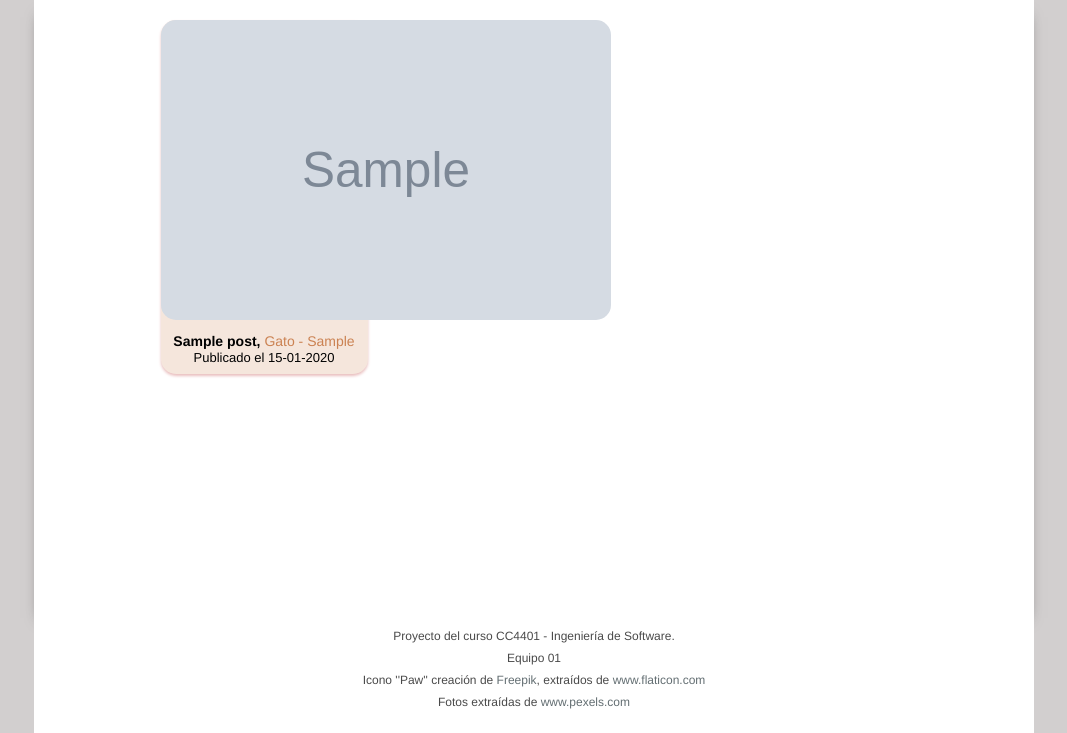
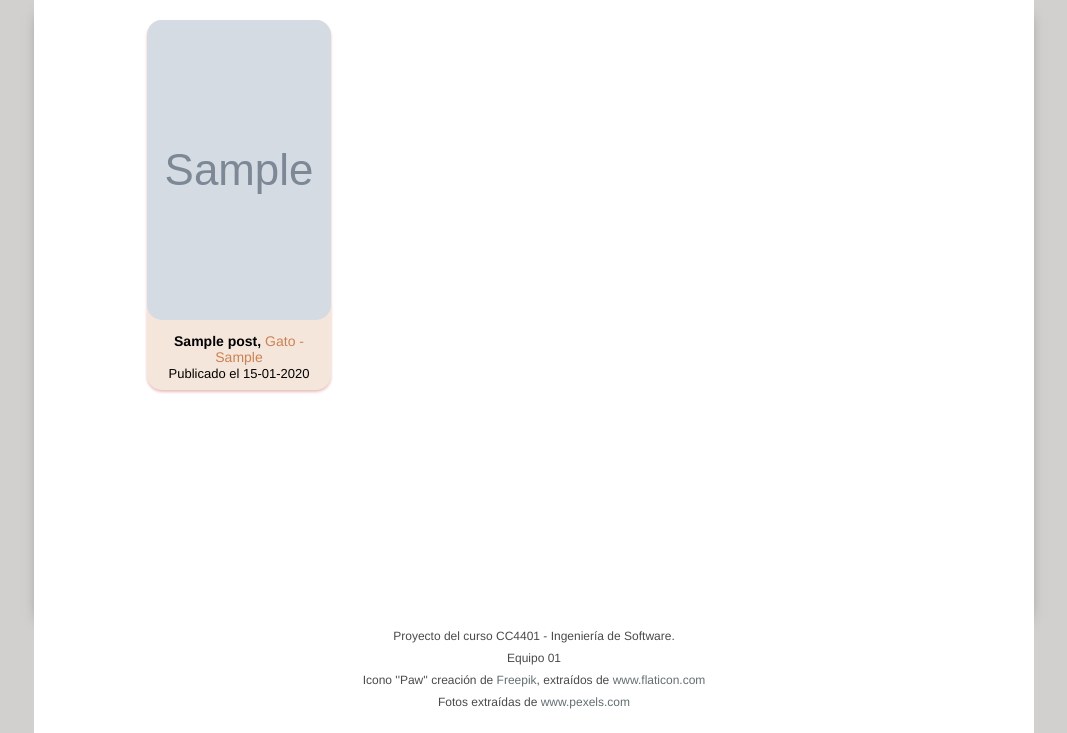
Before and after one commit to DCC-CC4401/2021-1-Grupo-1, a Django app: page / in a window 1280 px wide. Shown: the part 67-800 px from the top of the page, without its empty margins (106-1173 px from the left). Run offline with Django 3.2, Linux system fonts and the light colour scheme; tables that the repository leaves empty hold one stand-in row (values such as "Sample post"); grey boxes marked "Sample" are stand-in pictures; some libraries are stand-ins or nearby versions.

Commit message:
Trying to fix homepage img dims

```diff
--- a/adoptapp/static/adoptapp/css/homepage.css
+++ b/adoptapp/static/adoptapp/css/homepage.css
@@ -16,7 +16,7 @@
 }
 
 .pet-img{
-    width: 450px;
+    width: 100%;
     height: 300px;
     border-radius: 15px;
 }
```
